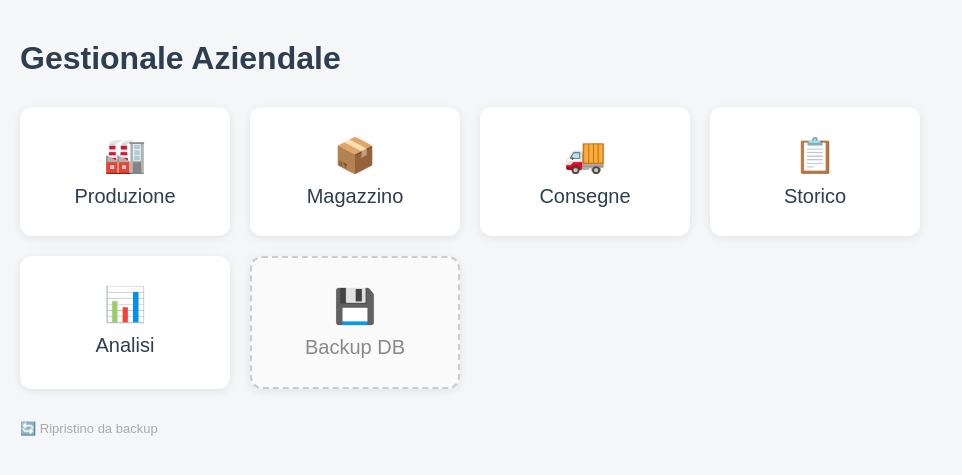
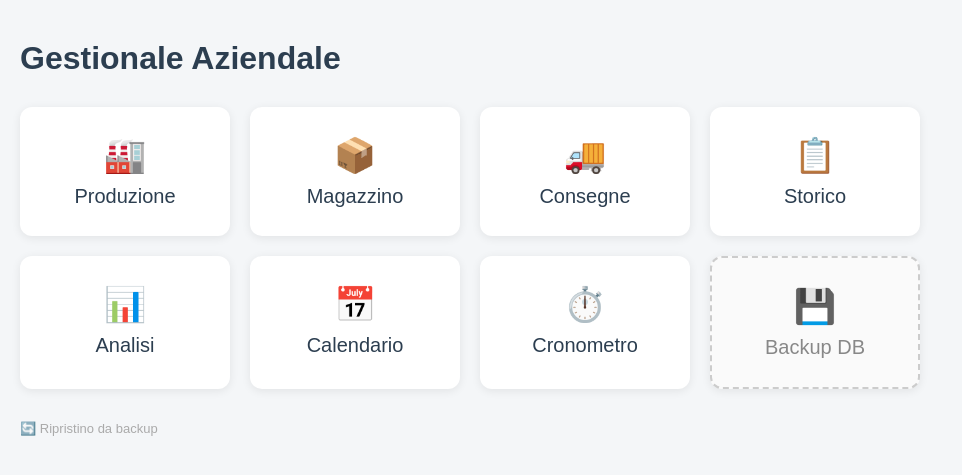
Before and after one commit to Galc987/gestionale-magazzino, a Flask app: page / in a window 1280 px wide. Shown: the top 475 px of the page, without its empty margins (0-962 px from the left). Run offline with Flask 3, Linux system fonts and the light colour scheme; data that the repository does not hold is empty; some libraries are stand-ins or nearby versions.

Commit message:
Update home.html

```diff
--- a/templates/home.html
+++ b/templates/home.html
@@ -58,6 +58,12 @@ a.card:hover { box-shadow: 0 4px 18px rgba(0,0,0,.15); }
     <a class="card" href="/analisi">
         <span class="icon">📊</span>Analisi
     </a>
+    <a class="card" href="/calendario/mese">
+        <span class="icon">📅</span>Calendario
+    </a>
+    <a class="card" href="/cronometro">
+        <span class="icon">⏱️</span>Cronometro
+    </a>
     <a class="card" href="/backup_manuale" style="border: 2px dashed #ccc; background:#fafafa; color:#888;">
         <span class="icon">💾</span>Backup DB
     </a>
```
